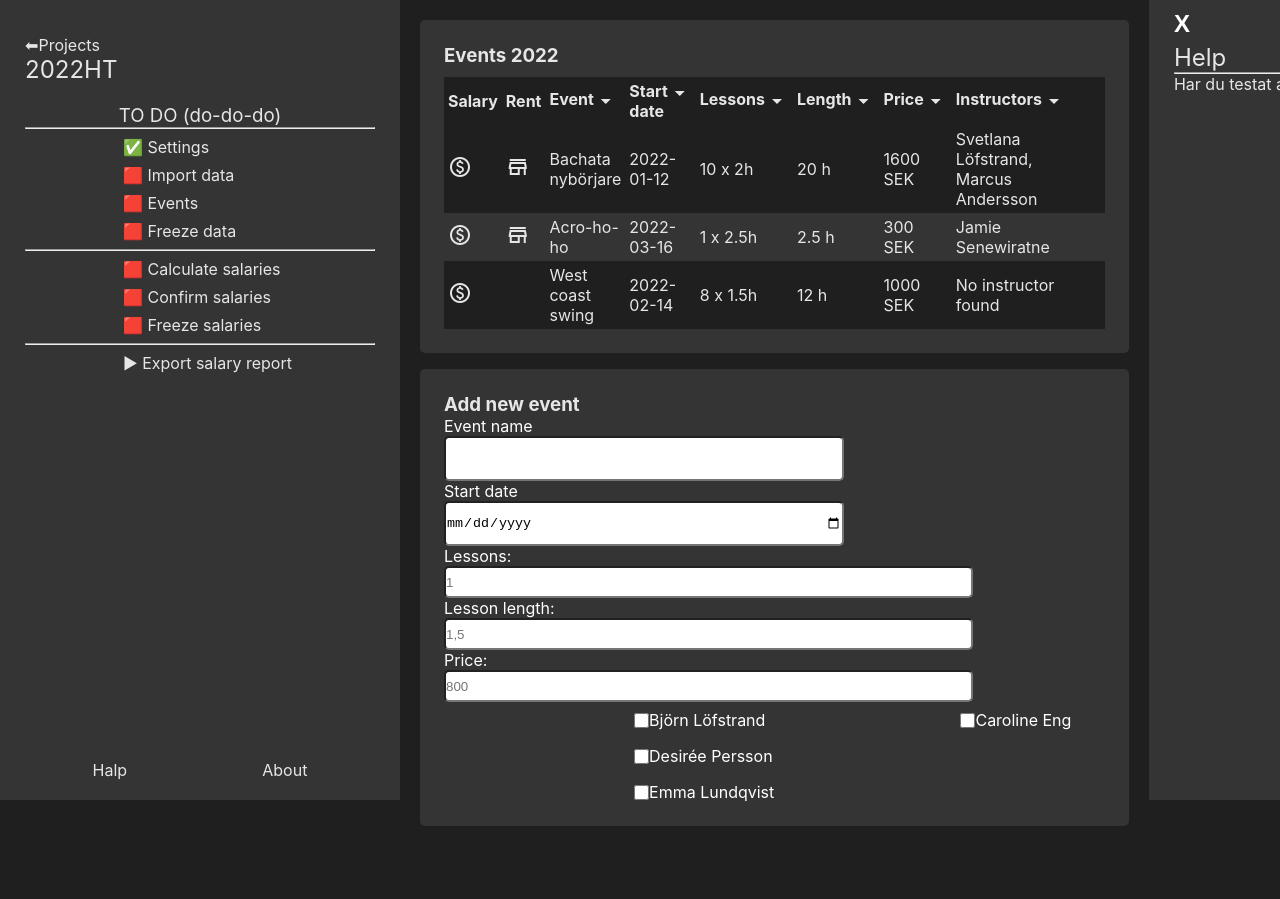
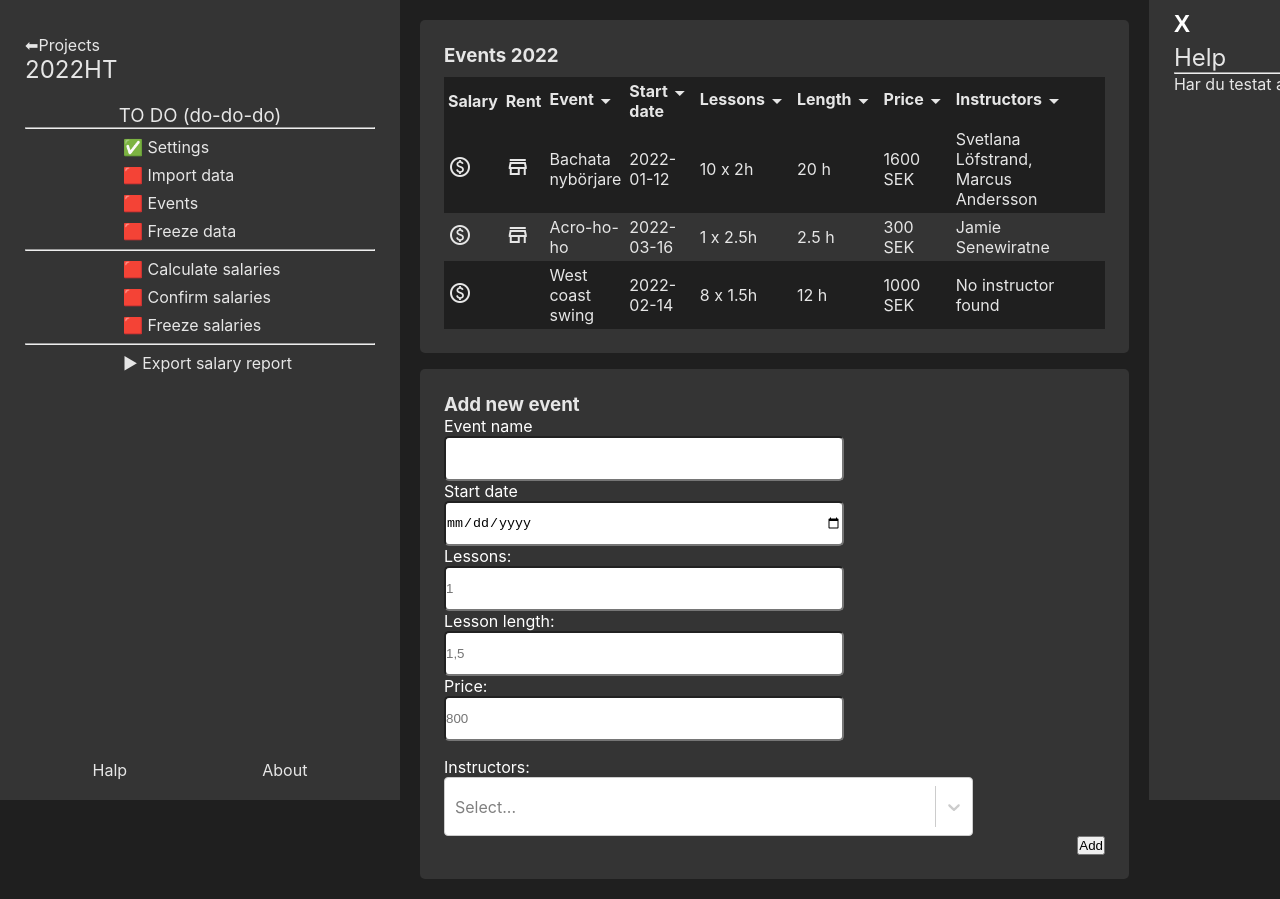
Before and after one commit to desirewp/salary-calculator, a React (Vite) app in the folder salary-calculator/: page /project/1/event-data in a window 1280 px wide. Shown: the top 899 px of the page. Before the commit the page ends 846 px from the top, so only its background shows below. Built offline with nearby package versions, Linux system fonts and the light colour scheme.

Commit message:
styling works and the start of a working function

```diff
--- a/salary-calculator/src/components/Project/Events/Events.css
+++ b/salary-calculator/src/components/Project/Events/Events.css
@@ -65,22 +65,16 @@ tr:hover .edit-icon {
 
 
 /* ---------- Add event ------------ */
-.instructor-list{
-display: flex;
-flex-flow: wrap;
-max-height: 100px;
-overflow-y: auto;
+.instructor-select-container{
+  margin-top: 1rem;
+  /* Ändra här för att minska bredd på den importerade selecten */
+  width: 80%;
 }
 
-.instructor-container{
-  margin: 0;
-  padding: 0 5px;
+.float-right{
   display: flex;
-  align-items: center;
-  max-height: 20px;
+  justify-content: right;
 }
-
-
 
 
 /* -------- column width----------- */
--- a/salary-calculator/src/components/Project/Events/Events.tsx
+++ b/salary-calculator/src/components/Project/Events/Events.tsx
@@ -6,6 +6,7 @@ import {
   instructors2023,
 } from "../../../assets/Classes";
 import "./Events.css";
+import Select from "react-select";
 import EventForm from "../../EventForm/EventForm";
 
 const Events = () => {
@@ -23,9 +24,16 @@ const Events = () => {
     setEvents(updatedEvents);
   };
 
-  const newEvent = () => {
+  const addEvent = (event: React.FormEvent) => {
+    event.preventDefault();
     alert("New event says Bop!");
   };
+
+  // ------- Alternativen för dropdownen------------
+  const instructorOptions = instructors.map((instructor) => ({
+    value: instructor.id,
+    label: instructor.fullName,
+  }));
 
   // ------------ UI -DESSA FUNGERAR-------------------
   const toggleEditUI = (eventId: string) => {
@@ -190,9 +198,11 @@ const Events = () => {
           </tbody>
         </table>
       </div>
+
+      {/* ------------- Add event form starts --------------- */}
       <div className="box">
         <h1>Add new event</h1>
-        <form action="addEvent">
+        <form onSubmit={addEvent} className="add-event">
           <label htmlFor="event-name-input">Event name</label>
           <input type="text" id="event-name" name="event-name-input" />
 
@@ -204,7 +214,7 @@ const Events = () => {
             type="number"
             name="lessons"
             id="lessons-input"
-            className="event-input"
+            // className="event-input"
             placeholder="1"
           />
           <label htmlFor="lessonLength">Lesson length:</label>
@@ -212,7 +222,7 @@ const Events = () => {
             type="number"
             name="lessonLength"
             id="lessonLength-input"
-            className="event-input"
+            // className="event-input"
             placeholder="1,5"
           />
           <label htmlFor="event-price-input">Price:</label>
@@ -220,34 +230,24 @@ const Events = () => {
             type="number"
             name="event-price"
             id="event-price-input"
-            className="event-input"
+            // className="event-input"
             placeholder="800"
           />
-
-          <div className="">
-            <ul className="instructor-list">
-              {instructors2023.map((instructor) => {
-                return (
-                  <li key={instructor.id}>
-                    <div className="instructor-container" >
-                      <input
-                        type="checkbox"
-                        id={instructor.id}
-                        value={instructor.id}
-                      />
-                      <label htmlFor={instructor.id}>
-                        {instructor.fullName}
-                      </label>
-                    </div>
-                  </li>
-                );
-              })}
-            </ul>
+          <div className="instructor-select-container">
+            {/* Kommer från: https://react-select.com/home */}
+            <label htmlFor="instructor-select">Instructors:</label>
+            <Select
+              id="instructor-select"
+              isMulti
+              name="colors"
+              options={instructorOptions}
+              className="basic-multi-select"
+              classNamePrefix="select"
+            />
           </div>
-
-
-
-
+          <div className="float-right">
+            <button type="submit">Add</button>
+          </div>
         </form>
       </div>
     </section>
```
